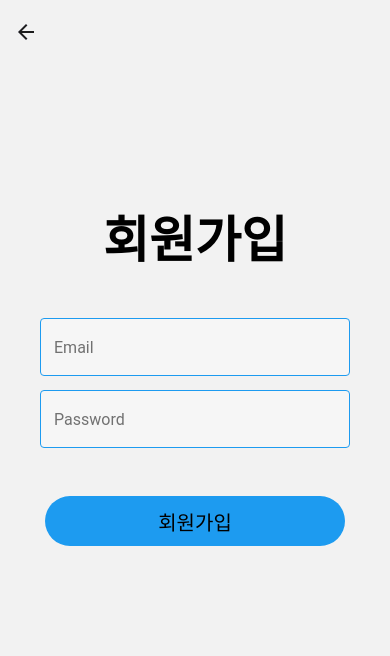
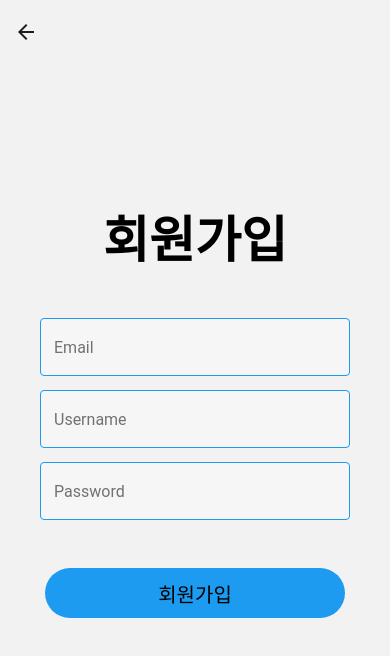
Before and after one commit to GUAJEGUICHAN/twitterClone, a React Native app: screen /SignUp in a window 390 px wide. Shown: the top 656 px of the page. Built offline with nearby package versions, Linux system fonts and the light colour scheme.

Commit message:
[구현] username 칸 생성

```diff
--- a/navigation/LoginStack/SignUp.tsx
+++ b/navigation/LoginStack/SignUp.tsx
@@ -41,6 +41,8 @@ const TextInputContainer = styled.View`
   padding:40px;
 `;
 
+const TextInputBlueOutlined = styled.TextInput
+
 export default function SignUp({ navigation }) {
   return (
     <Container>
@@ -52,6 +54,18 @@ export default function SignUp({ navigation }) {
           mode="outlined"
           textContentType="emailAddress"
           label="Email"
+          activeOutlineColor="#1D9BF0"
+          activeUnderlineColor="#1D9BF0"
+          outlineColor="#1D9BF0"
+          style={{
+            marginBottom: 8,
+          }}
+        />
+        <TextInput
+          mode="outlined"
+          textContentType="name"
+          secureTextEntry
+          label="Username"
           activeOutlineColor="#1D9BF0"
           activeUnderlineColor="#1D9BF0"
           outlineColor="#1D9BF0"
```
